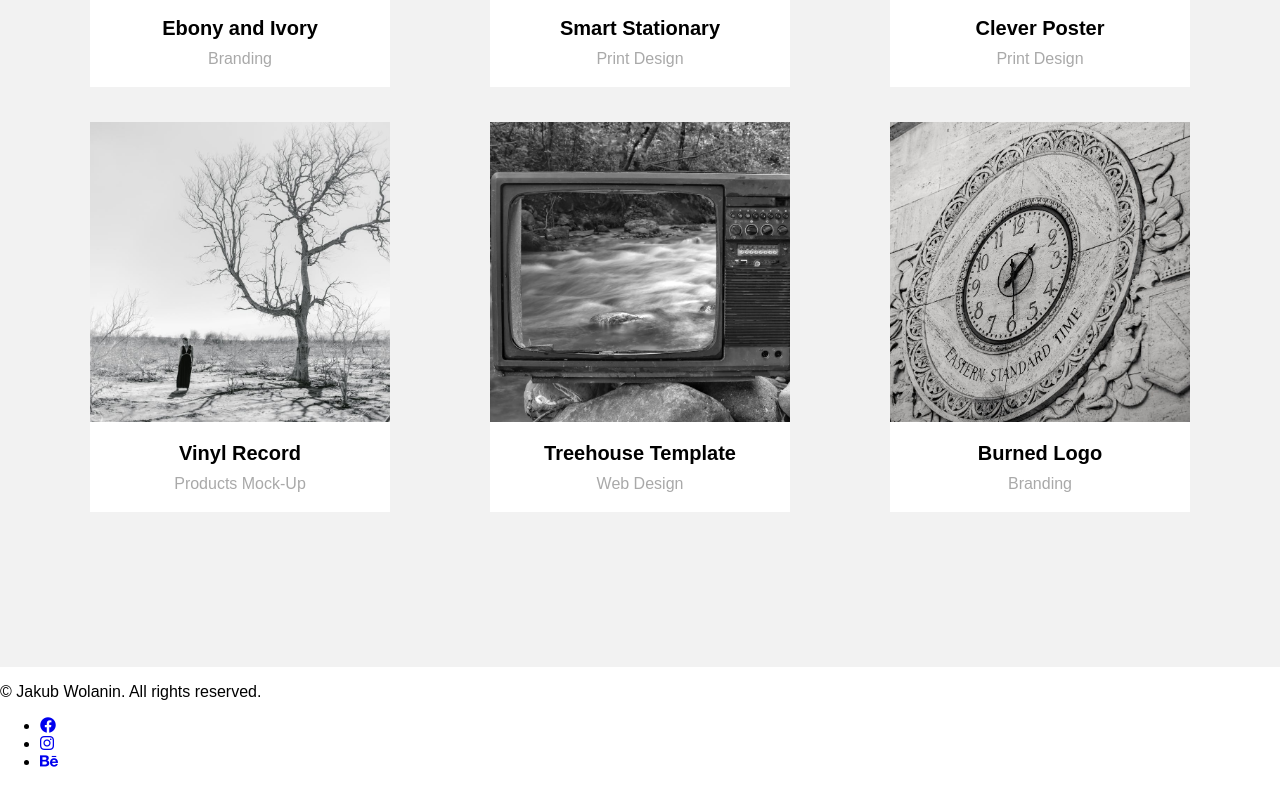
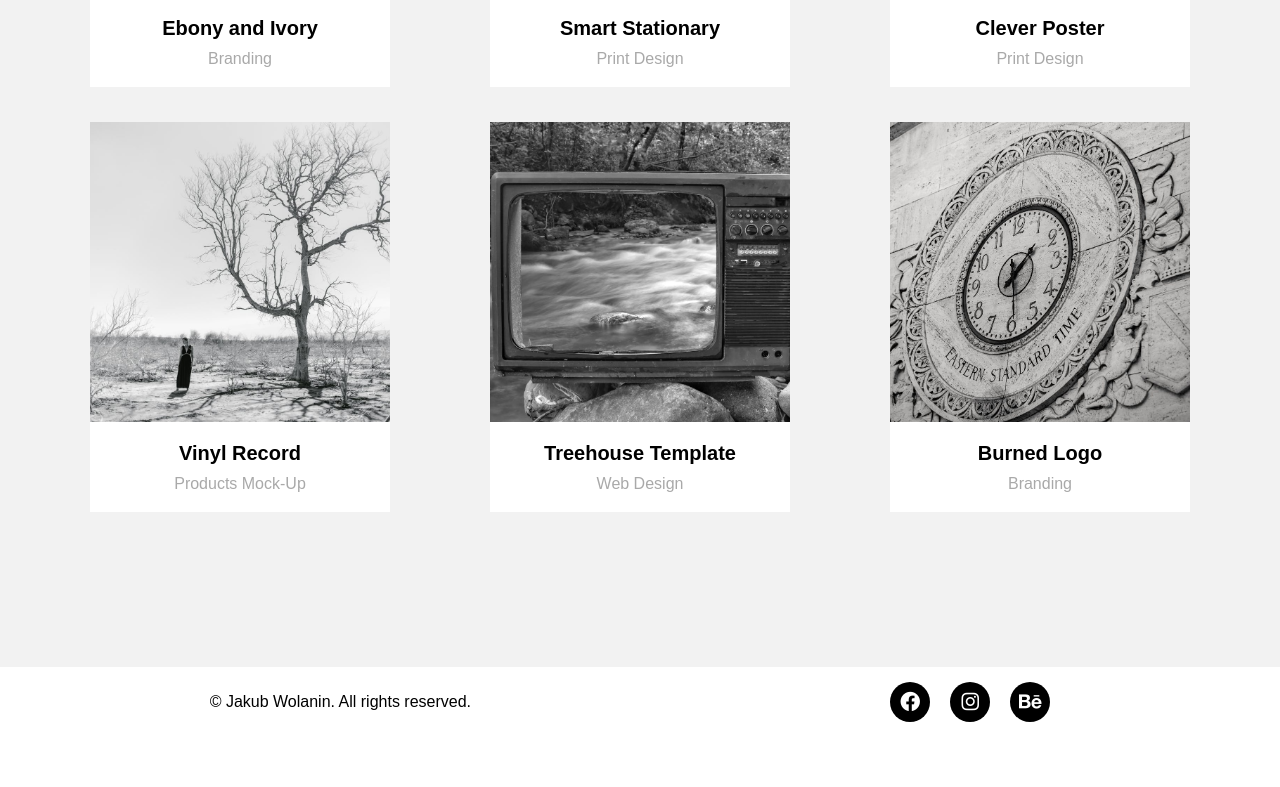
Before and after one commit to jakub-wolanin/module3, a website: page index.html in a window 1280 px wide. Shown: the part 1868-2655 px from the top of the page. After the commit the page ends 2605 px from the top, so only its background shows below. Drawn offline with Linux system fonts and the light colour scheme; files whose address does not match are found by name.

Commit message:
add style for 'footer' to style.scss

```diff
--- a/sass/style.scss
+++ b/sass/style.scss
@@ -187,3 +187,46 @@ body {
     margin-bottom: 80px;
     color: darkgray;
 }
+
+.footer {
+    display: flex;
+    align-items: center;
+    justify-content: center;
+    margin-top: 10px;
+    margin-bottom: 10px;
+    justify-content: space-around;
+}
+
+.footer ul {
+    list-style: none;
+    padding: 0;
+    margin: 0;
+    display: flex;
+}
+
+.footer li {
+    margin-right: 20px;
+    font-size: 0;
+}
+
+.footer a {
+    text-decoration: none;
+    color: #333;
+}
+
+.footer i {
+    font-size: 20px;
+    background: black;
+    width: 40px;
+    height: 40px;
+    line-height: 40px;
+    color: #fff;
+    border-radius: 50%;
+    text-align: center;
+    vertical-align: middle;
+}
+
+.footer a:hover i {
+    background: #333;
+    transition: background 0.3s ease-in-out;
+}
```
Also changed, not shown: css/style.css, 1 other file.
